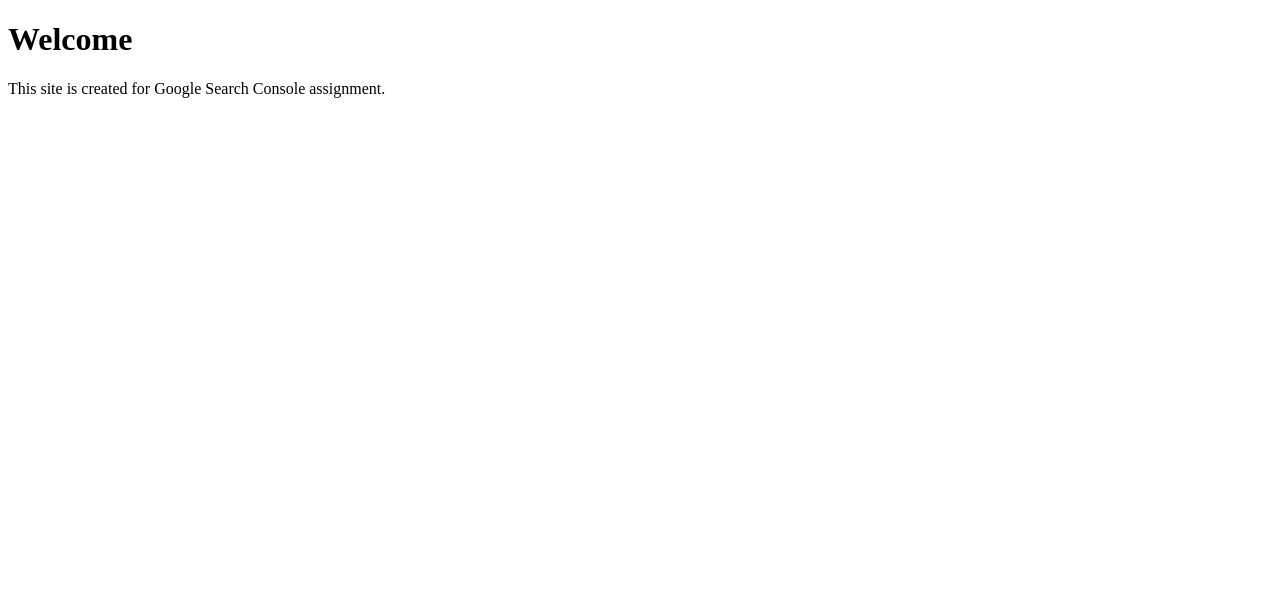
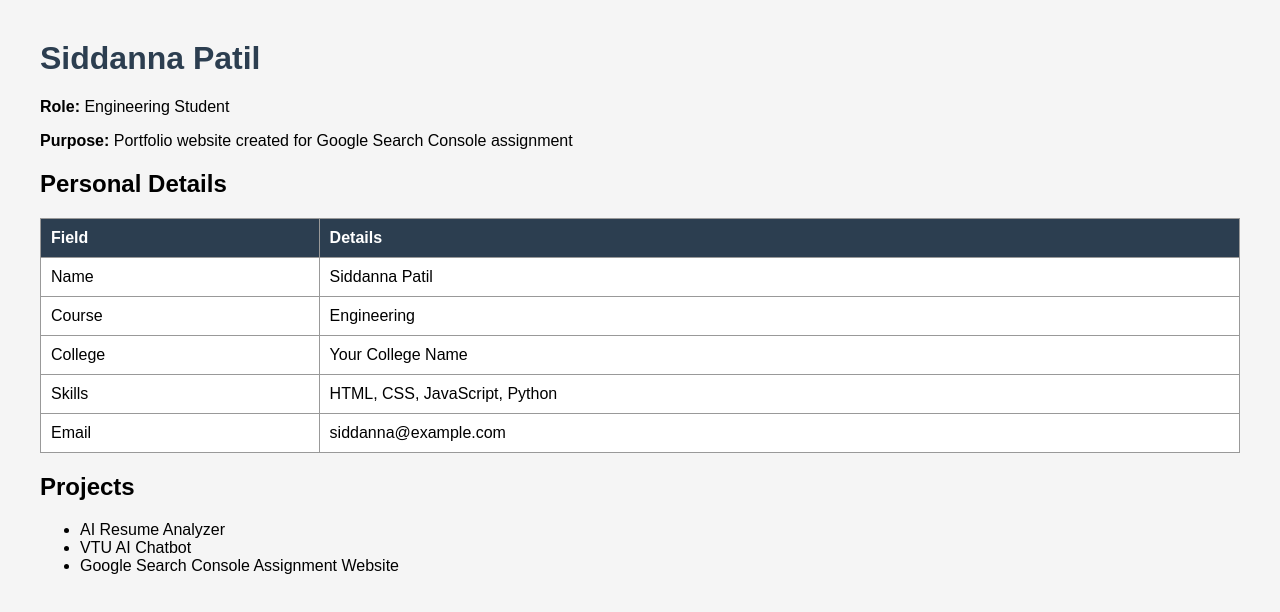
Before and after one commit to siddannapatil/siddannapatil.github.io, a plain HTML site: page index.html in a window 1280 px wide. Drawn offline with Linux system fonts and the light colour scheme.

Commit message:
Update index.html

```diff
--- a/index.html
+++ b/index.html
@@ -1,10 +1,72 @@
 <!DOCTYPE html>
 <html>
 <head>
-    <title>My Sample Website</title>
+    <title>Siddanna Patil | Portfolio</title>
+    <style>
+        body {
+            font-family: Arial, sans-serif;
+            margin: 40px;
+            background-color: #f5f5f5;
+        }
+        h1 {
+            color: #2c3e50;
+        }
+        table {
+            width: 100%;
+            border-collapse: collapse;
+            background: white;
+        }
+        th, td {
+            border: 1px solid #999;
+            padding: 10px;
+            text-align: left;
+        }
+        th {
+            background-color: #2c3e50;
+            color: white;
+        }
+    </style>
 </head>
 <body>
-    <h1>Welcome</h1>
-    <p>This site is created for Google Search Console assignment.</p>
+
+    <h1>Siddanna Patil</h1>
+    <p><strong>Role:</strong> Engineering Student</p>
+    <p><strong>Purpose:</strong> Portfolio website created for Google Search Console assignment</p>
+
+    <h2>Personal Details</h2>
+    <table>
+        <tr>
+            <th>Field</th>
+            <th>Details</th>
+        </tr>
+        <tr>
+            <td>Name</td>
+            <td>Siddanna Patil</td>
+        </tr>
+        <tr>
+            <td>Course</td>
+            <td>Engineering</td>
+        </tr>
+        <tr>
+            <td>College</td>
+            <td>Your College Name</td>
+        </tr>
+        <tr>
+            <td>Skills</td>
+            <td>HTML, CSS, JavaScript, Python</td>
+        </tr>
+        <tr>
+            <td>Email</td>
+            <td>siddanna@example.com</td>
+        </tr>
+    </table>
+
+    <h2>Projects</h2>
+    <ul>
+        <li>AI Resume Analyzer</li>
+        <li>VTU AI Chatbot</li>
+        <li>Google Search Console Assignment Website</li>
+    </ul>
+
 </body>
 </html>
```
